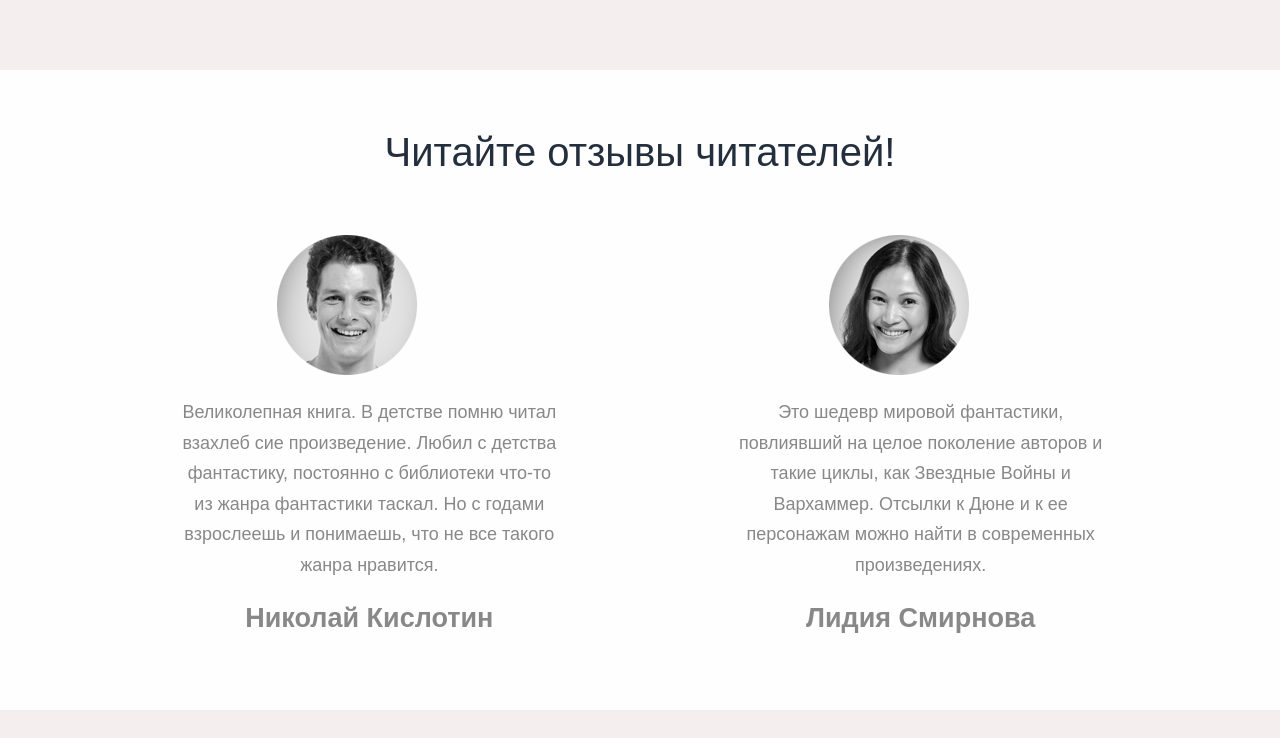
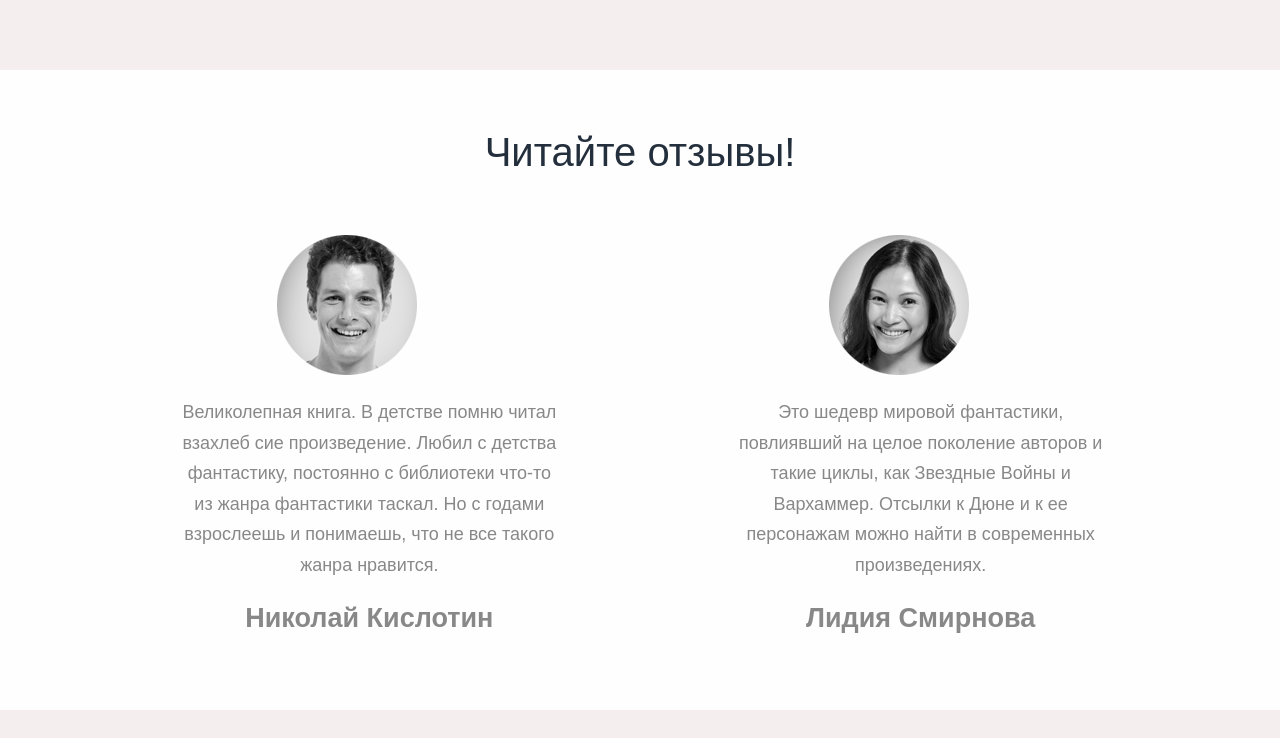
Before and after one commit to DashaTsybulkina/RPI1, a plain HTML site: page index.html in a window 1280 px wide. Shown: the part 1180-1918 px from the top of the page. Drawn offline with Linux system fonts and the light colour scheme.

Commit message:
Update index.html

```diff
--- a/index.html
+++ b/index.html
@@ -55,7 +55,7 @@
     <section class = "reviev">
         <div class = "container">
             <div class= "reviev_header">
-                <h3 class = "reviev_suptitle">Читайте отзывы читателей!</h3>
+                <h3 class = "reviev_suptitle">Читайте отзывы!</h3>
             </div>
             <div class="about">
                 <div class="about_item">
```
